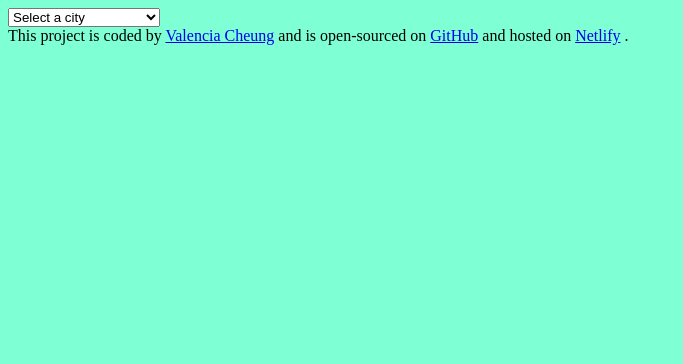
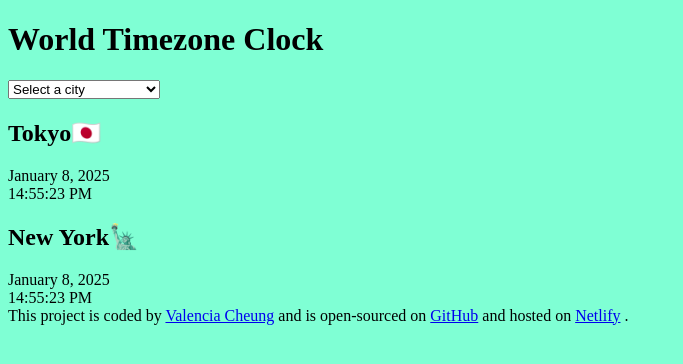
Before and after one commit to ValenciaCheung/3-timezone-clock, a plain HTML site: page index.html in a window 1280 px wide. Shown: the whole page, without its empty margins (0-683 px from the left). Drawn offline with nearby package versions, Linux system fonts and the light colour scheme; a script that the page names is missing.

Commit message:
basic structure of html

```diff
--- a/index.html
+++ b/index.html
@@ -9,6 +9,9 @@
     <title>World Timezone Clock by Valencia Cheung</title>
   </head>
   <body>
+    <div class="container">
+      <h1>World Timezone Clock</h1>
+
       <form for="clock">
         <select name="clocks" id="clocks">
           <option value="">Select a city</option>
@@ -17,8 +20,20 @@
             America/New_York🗽
           </option>
           <option value="Europe/London" id="london">Europe/London🇬🇧</option>
+          <option value="Europe/Paris" id="paris">Europe/Paris🇫🇷</option>
         </select>
       </form>
+
+      <div class="cities">
+        <h2>Tokyo🇯🇵</h2>
+        <div class="date" id="tokyo-date">January 8, 2025</div>
+        <div class="time" id="tokyo-time">14:55:23 PM</div>
+
+        <h2>New York🗽</h2>
+        <div class="date" id="newyork-date">January 8, 2025</div>
+        <div class="time" id="newyork-time">14:55:23 PM</div>
+      </div>
+    </div>
     <footer>
       This project is coded by
       <a href="https://github.com/ValenciaCheung" target="_blank">
--- a/javascript/index.js
+++ b/javascript/index.js
@@ -5,6 +5,7 @@ let newYorkTime = moment()
 let londonTime = moment()
   .tz("Europe/London")
   .format("dddd, MMMM D, YYYY h:m A");
+let parisTime = moment().tz("Europe/Paris").format("dddd, MMMM D, YYYY h:m A");
 
 function displaySelectedCityTime(event) {
   if (event.target.value === "Asia/Tokyo") {
@@ -16,6 +17,9 @@ function displaySelectedCityTime(event) {
   if (event.target.value === "Europe/London") {
     alert(`It is ${londonTime} in Europe/London`);
   }
+  if (event.target.value === "Europe/Paris") {
+    alert(`It is ${parisTime} in Europe/Paris`);
+  }
 }
 let citiesSelector = document.querySelector("#clocks");
 citiesSelector.addEventListener("change", displaySelectedCityTime);
```
Lines whose indentation alone changed are shown as unchanged.
